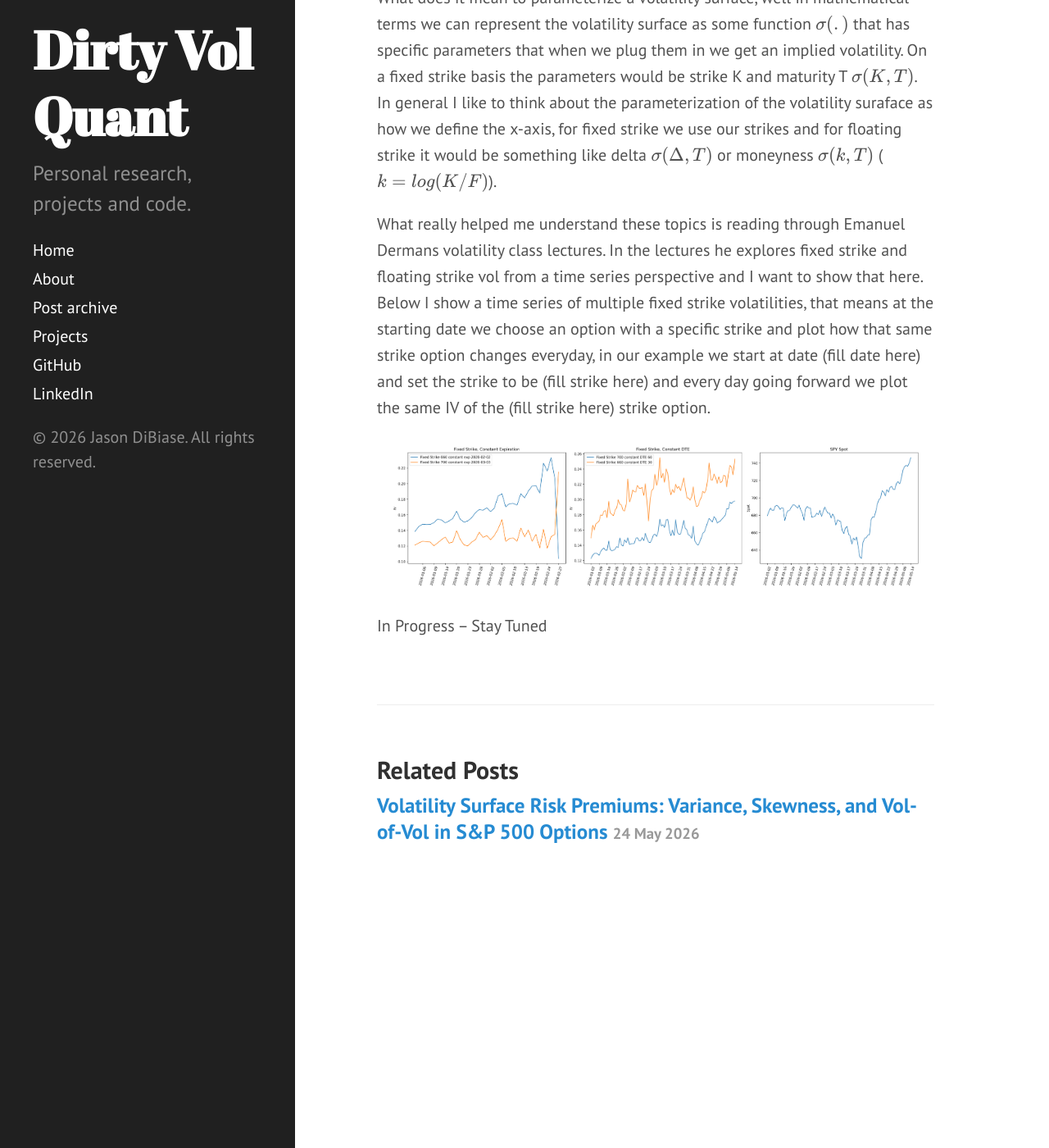
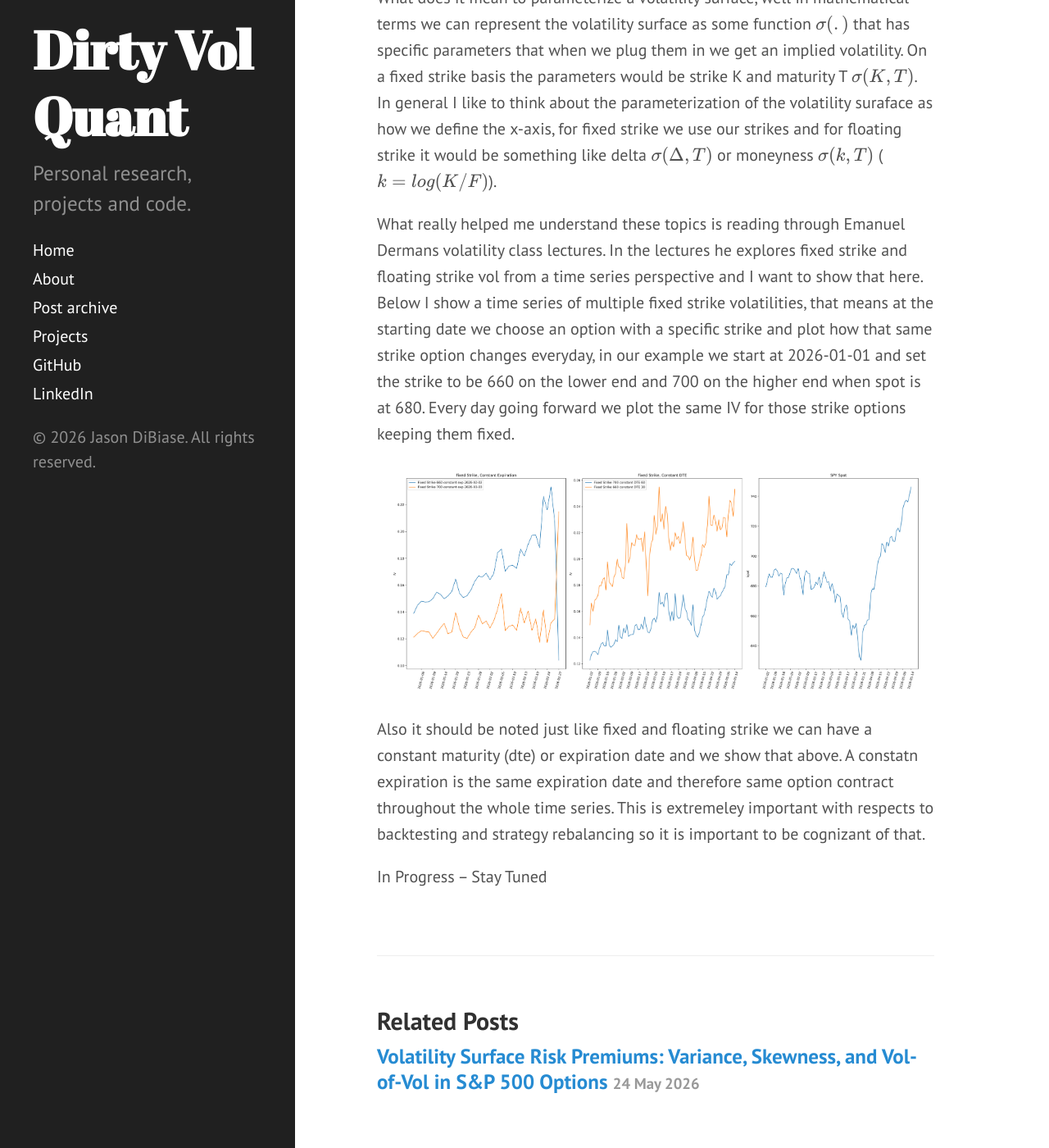
Before and after one commit to dibiasej/dibiasej.github.io, a Jekyll site: the page built from _posts/2026-06-07-Fixed-Strike-Floating-Strike-Spot-Vol-Dynamics-And-The-Skew-Stickiness-Ratio-Part-1.md, in a window 1280 px wide and 1400 px high, scrolled down 1117 px. Shown: the whole window at 82% size. Built offline with Jekyll 4.4.1, drawn with Linux system fonts in a browser that asks for light colours; Markdown is read by kramdown in place of the engine named in the settings.

Commit message:
added pic

```diff
--- a/_posts/2026-06-07-Fixed-Strike-Floating-Strike-Spot-Vol-Dynamics-And-The-Skew-Stickiness-Ratio-Part-1.md
+++ b/_posts/2026-06-07-Fixed-Strike-Floating-Strike-Spot-Vol-Dynamics-And-The-Skew-Stickiness-Ratio-Part-1.md
@@ -13,8 +13,12 @@ I am going to start off by simply defining these terms and maybe giving you a fe
 ### Fixed Strike - Floating Strike Volatility
 What does it mean to parameterize a volatility surface, well in mathematical terms we can represent the volatility surface as some function $\sigma(.)$ that has specific parameters that when we plug them in we get an implied volatility. On a fixed strike basis the parameters would be strike K and maturity T $\sigma(K, T)$. In general I like to think about the parameterization of the volatility suraface as how we define the x-axis, for fixed strike we use our strikes and for floating strike it would be something like delta $\sigma(\Delta, T)$ or moneyness $\sigma(k, T)$ ($k = log(K / F)$).
 
-What really helped me understand these topics is reading through Emanuel Dermans volatility class lectures. In the lectures he explores fixed strike and floating strike vol from a time series perspective and I want to show that here. Below I show a time series of multiple fixed strike volatilities, that means at the starting date we choose an option with a specific strike and plot how that same strike option changes everyday, in our example we start at date (fill date here) and set the strike to be (fill strike here) and every day going forward we plot the same IV of the (fill strike here) strike option.
+What really helped me understand these topics is reading through Emanuel Dermans volatility class lectures. In the lectures he explores fixed strike and floating strike vol from a time series perspective and I want to show that here. Below I show a time series of multiple fixed strike volatilities, that means at the starting date we choose an option with a specific strike and plot how that same strike option changes everyday, in our example we start at 2026-01-01 and set the strike to be 660 on the lower end and 700 on the higher end when spot is at 680. Every day going forward we plot the same IV for those strike options keeping them fixed.
 
 ![Fixed Strike Vol](/assets/images/SPY_Fixed_Strike_Vol_2026-05-24.png)
 
+Also it should be noted just like fixed and floating strike we can have a constant maturity (dte) or expiration date and we show that above. A constatn expiration is the same expiration date and therefore same option contract throughout the whole time series. This is extremeley important with respects to backtesting and strategy rebalancing so it is important to be cognizant of that.
+
+
+
 In Progress -- Stay Tuned
```
Also changed, not shown: assets/images/SPY_Fixed_Strike_Vol_2026-05-24.png.
